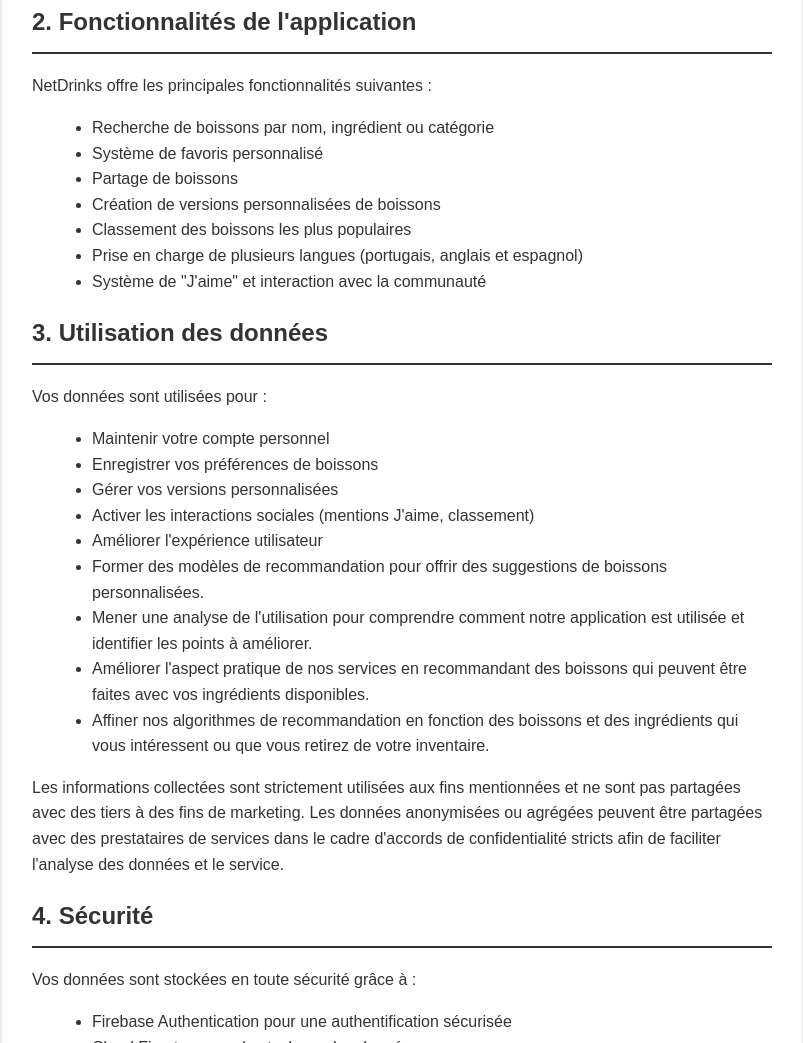
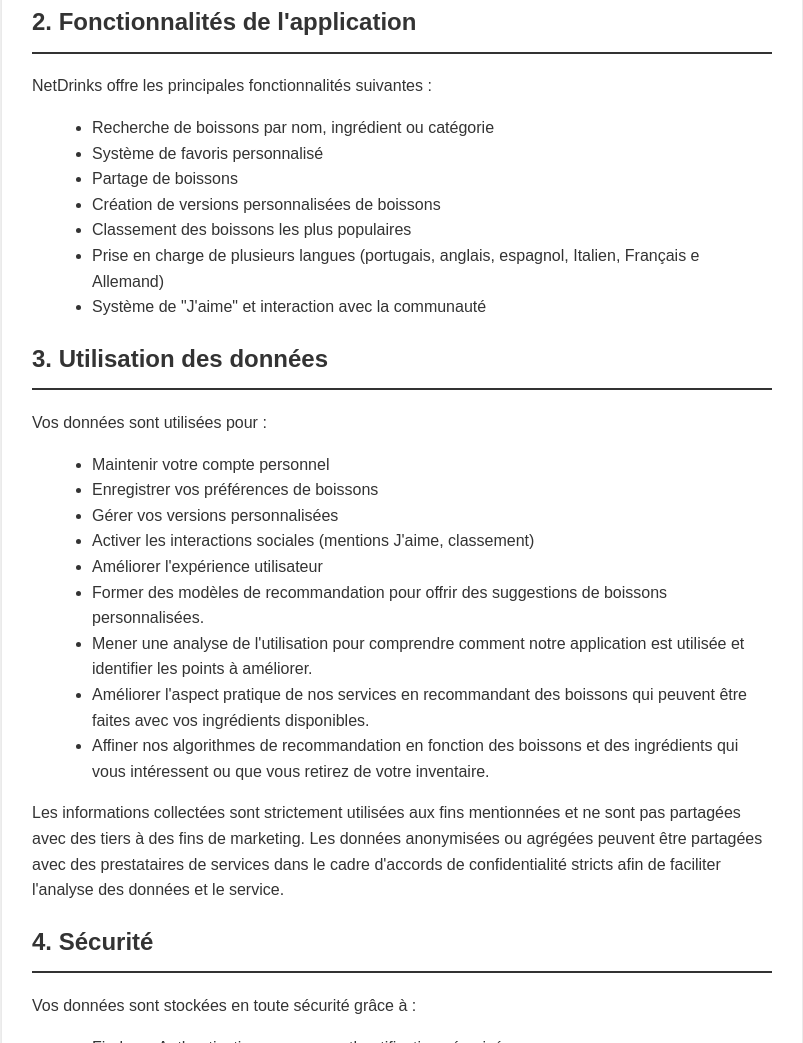
Before and after one commit to union-dev-br/Static-page, a plain HTML site: page terms_fr.html in a window 1280 px wide. Shown: the part 823-1866 px from the top of the page, without its empty margins (238-1041 px from the left). Drawn offline with Linux system fonts and the light colour scheme.

Commit message:
atualiza suporte a múltiplos idiomas na página de termos em francês para incluir italiano e alemão

```diff
--- a/terms_fr.html
+++ b/terms_fr.html
@@ -64,7 +64,7 @@
             <li>Partage de boissons</li>
             <li>Création de versions personnalisées de boissons</li>
             <li>Classement des boissons les plus populaires</li>
-            <li>Prise en charge de plusieurs langues (portugais, anglais et espagnol)</li>
+            <li>Prise en charge de plusieurs langues (portugais, anglais, espagnol, Italien, Français e Allemand)</li>
             <li>Système de "J'aime" et interaction avec la communauté</li>
         </ul></div>
         </div>
```
